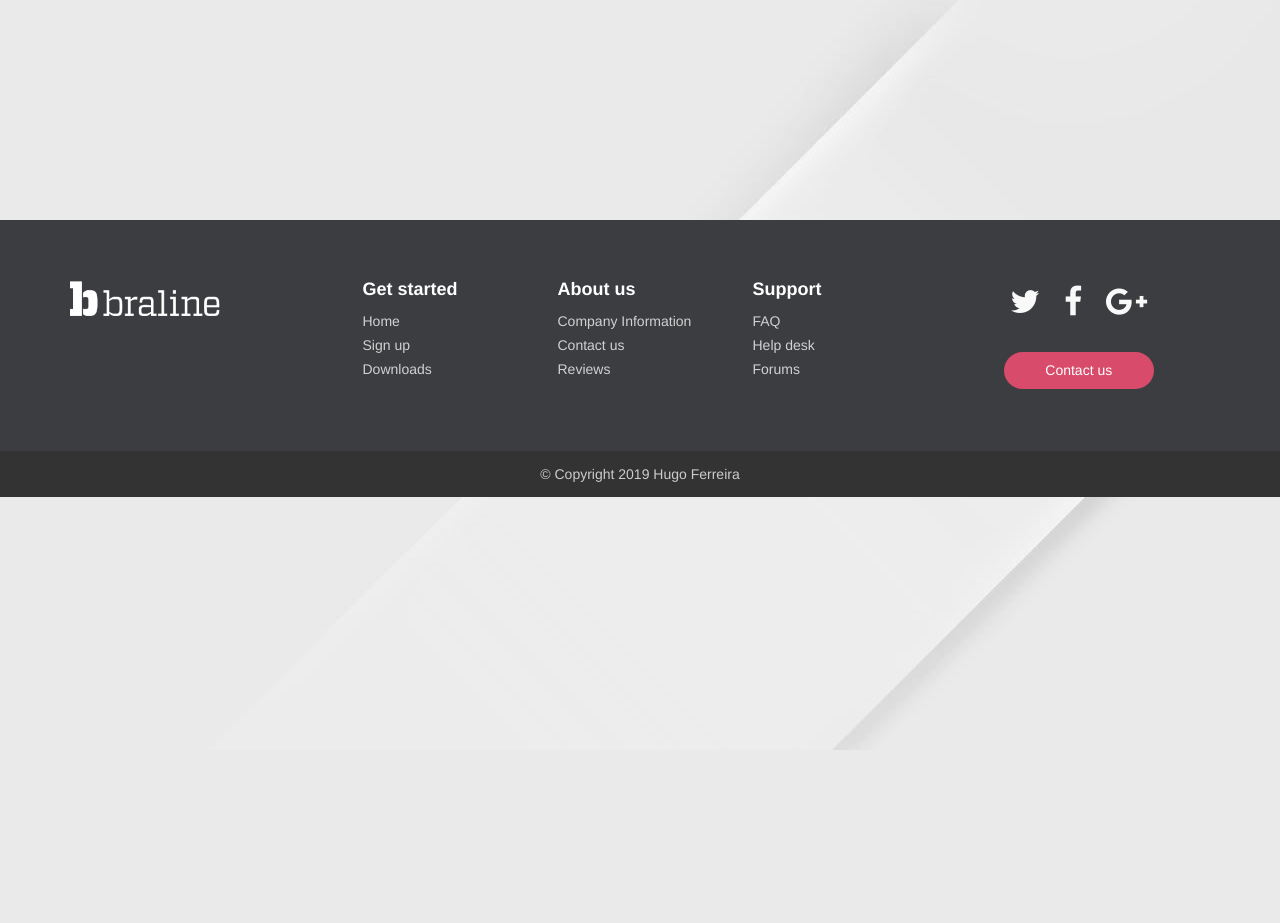
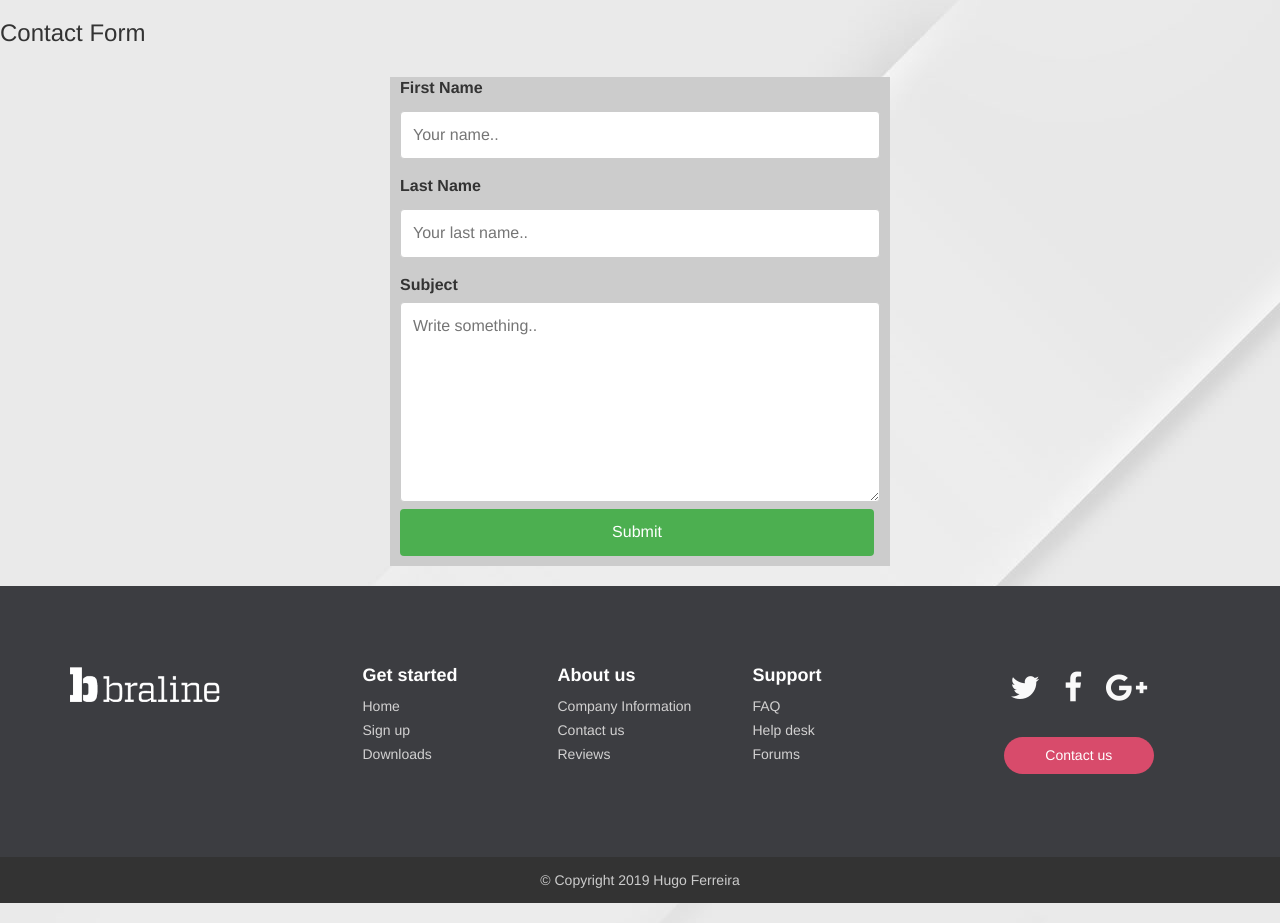
Before and after one commit to Nayorken/Apresenta-o01, a Flask app: page /contactos in a window 1280 px wide. Shown: the part 50-973 px from the top of the page. Before the commit the page ends 800 px from the top, so only its background shows below. Run offline with Flask 2, Linux system fonts and the light colour scheme; parts of the project's set-up code (start-up, migrations or seed data) failed here and were passed over; some libraries are stand-ins or nearby versions.

Commit message:
Atualização (v9)

```diff
--- a/templates/contactos.html
+++ b/templates/contactos.html
@@ -4,18 +4,62 @@
 {% endblock %}
 
 {% block conteudo %}
-<body background="/static/wallpaper/metal2.jpg">
+<head>
+<meta name="viewport" content="width=device-width, initial-scale=1">
+<style>
+body {font-family: Arial, Helvetica, sans-serif;}
+* {box-sizing: border-box;}
+
+input[type=text], select, textarea {
+  width: 100%;
+  padding: 12px;
+  border: 1px solid #ccc;
+  border-radius: 4px;
+  box-sizing: border-box;
+  margin-top: 6px;
+  margin-bottom: 16px;
+  resize: vertical;
+}
+
+input[type=submit] {
+  background-color: #4CAF50;
+  color: white;
+  padding: 12px 20px;
+  border: none;
+  border-radius: 4px;
+  cursor: pointer;
+}
+
+input[type=submit]:hover {
+  background-color: #45a049;
+}
+
+.container {
+  border-radius: 5px;
+  padding: 20px;
+}
+</style>
+</head>
+<body>
+
+<h3>Contact Form</h3>
+
+<div class="container">
+  <form method="post" action="mailto:destinatario@exemplosouohugo.com">
+    <label for="fname">First Name</label>
+    <input type="text" id="fname" name="firstname" placeholder="Your name..">
+
+    <label for="lname">Last Name</label>
+    <input type="text" id="lname" name="lastname" placeholder="Your last name..">
+
+    <label for="subject">Subject</label>
+    <textarea id="subject" name="subject" placeholder="Write something.." style="height:200px"></textarea>
+
+    <input type="submit" value="Submit">
+  </form>
+</div>
+
 </body>
 
-<br>
-<br>
-<br>
-<br>
-<br>
-<br>
-<br>
-<br>
-<br>
-<br>
-</body>
+
 {% endblock %}
```
